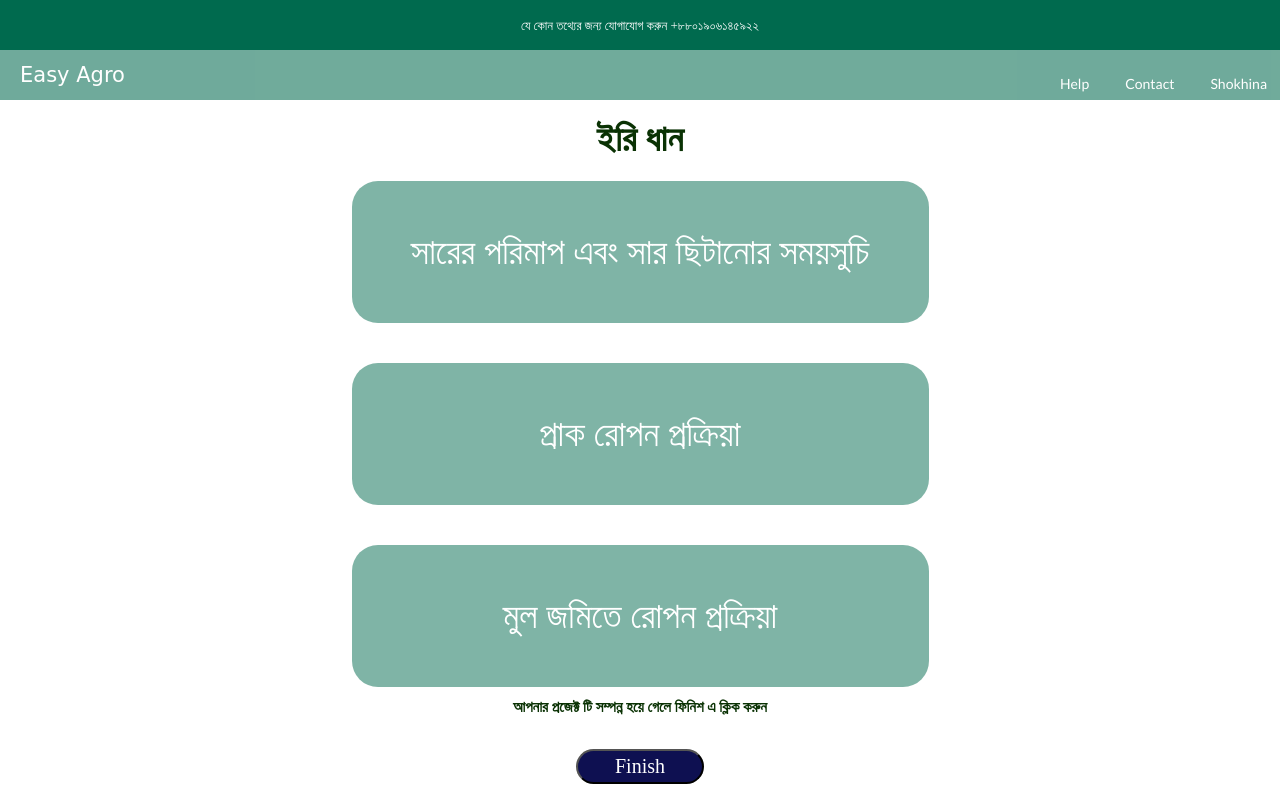
After one commit to devanamul/EasyAgro, a Django app: page /project/ in a window 1280 px wide. The commit adds this page. Run offline with Django 4.2, Linux system fonts and the light colour scheme.

Commit message:
model added successfully, project form donec project page done, huge bug fixed

```diff
--- /dev/null
+++ b/EasyAgro/EasyAgro/static/EasyAgro/project.css
@@ -0,0 +1,153 @@
+*{
+    margin: 0;
+    padding: 0;
+}
+
+body {
+	display: flex;
+	flex-direction: column;
+}
+
+.part1 {
+	position: absolute;
+	width: 1512px;
+	height: 50px;
+	top: 0px;
+	background: #006A4E;
+	display: flex;
+	justify-content: center;
+	align-items: center;
+}
+
+.part2 {
+	position: absolute;
+	width: 1512px;
+	height: 50px;
+	top: 50px;
+	background: rgba(0, 106, 78, 0.8);
+	opacity: 0.7;
+	/*box-shadow: 0px 4px 4px rgba(0, 0, 0, 0.25);*/
+	display: flex;
+	flex-direction: row;
+	justify-content: space-between;
+}
+
+.part3 {
+	position: absolute;
+	height: 700px;
+	background: #FFFFFF;
+	top: 100px;
+
+	background-size: cover;
+	display: flex;
+	flex-direction: column;
+	justify-content: center;
+	align-items: center;
+
+}
+
+.contact {
+	position: absolute;
+	width: 400px;
+	height: 15px;
+	font-family: 'Sans-serif';
+	font-style: normal;
+	font-weight: 400;
+	font-size: 13px;
+	line-height: 16px;
+	color: #FFFFFF;
+	text-align: center;
+}
+
+.header.item {
+	font-family: cursive;
+	align-items: center;
+	justify-content: center;
+	display: flex;
+	font-size: 1.5em;
+	color: #FFFFFF;
+	margin: 20px;
+}
+
+.ui.right.secondary.menu{
+	display: flex;
+	align-items: center;
+	justify-content: center;
+}
+
+.card {
+	width: 577px;
+	height: 142px;
+
+	background: rgba(0, 106, 78, 0.5);
+	border-radius: 26px;
+	display: flex;
+	justify-content: center;
+	align-items: center;
+	margin: 20px;
+}
+
+.card > a {
+	width: 461px;
+	height: 72px;
+
+	font-family: 'Sans-serif';
+	font-style: normal;
+	font-weight: 400;
+	font-size: 36px;
+	line-height: 44px;
+	text-align: center;
+	color: #FFFFFF;
+	display: flex;
+	justify-content: center;
+	align-items: center;
+}
+
+.porject {
+	width: 258px;
+	height: 44px;
+
+	font-family: 'Sans-serif';
+	font-style: normal;
+	font-weight: bold;
+	font-weight: 700;
+	font-size: 36px;
+	line-height: 44px;
+	/* identical to box height */
+
+	text-align: center;
+
+	color: #0A3204;
+}
+
+.finish {
+	width: 60%;
+	height: 6%;
+
+	font-family: 'Sans-serif';
+	font-style: normal;
+	font-weight: bold;
+	font-weight: 60%;
+	font-size: 15px;
+	line-height: 6%;
+	/* identical to box height */
+
+	text-align: center;
+
+	color: #0A3204;
+}
+
+.finish-btn {
+	width: 10%;
+	height: 5%;
+
+	background: rgba(12, 14, 79, 0.99);
+	border-radius: 26px;
+	font-family: 'Sans-serif';
+	font-style: normal;
+	font-weight: 7%;
+	font-size: 20px;
+	line-height: 4%;
+	text-align: center;
+	color: #FFFFFF;
+}
--- a/EasyAgro/EasyAgro/templates/EasyAgro/disease.html
+++ b/EasyAgro/EasyAgro/templates/EasyAgro/disease.html
@@ -24,10 +24,10 @@
 
 	<div class="part3" style="width: 100%;">
 		<div class="upload">
-			<form action="{% url 'Disease' %}" method="POST">
+			<form action="{% url 'Disease' %}" method="POST" enctype="multipart/form-data">
 			  {% csrf_token %}
 			  <label for="img">Select image:</label>
-			  <input type="file" id="img" name="image" accept="image/*">
+			  <input type="file" id="img" name="img" accept="image/*">
 			  <button name='submit' type="submit" class="submit-btn">রোগ নির্ণয় করুন</button>
 			</form>
 		</div>
--- /dev/null
+++ b/EasyAgro/EasyAgro/templates/EasyAgro/project.html
@@ -0,0 +1,42 @@
+<!DOCTYPE html>
+<html>
+<head>
+	<meta charset="utf-8">
+	<meta name="viewport" content="width=device-width, initial-scale=1">
+	<title>Easy Agro</title>
+	<link rel="stylesheet" href="https://cdnjs.cloudflare.com/ajax/libs/semantic-ui/2.4.1/semantic.min.css">
+	<link rel="stylesheet" type="text/css" href="../static/EasyAgro/project.css">
+</head>
+<body>
+	<div class="part1" style="width: 100%;">
+		<h8 class="contact">যে কোন তথ্যের জন্য যোগাযোগ করুন   +৮৮০১৯০৬১৪৫৯২২</h8>
+	</div>
+
+	<div class="part2" style="width: 100%;">
+		<div style="font-family: cursive;" class="header item">Easy Agro</div>
+
+		<div style="display: flex; align-items: center; justify-content: center;" class="ui right secondary menu">
+			<a style="color: white;" class="item" href="">Help</a>
+			<a style="color: white;" class="item" href="">Contact</a>
+			<a style="color: white;" class="item" href="">Shokhina</a>
+		</div>
+	</div>
+
+	<div class="part3" style="width: 100%;">
+		<label class="porject" for="">ইরি ধান</label>
+		<div class="card">
+			<a href="">সারের পরিমাপ এবং সার ছিটানোর সময়সুচি</a>
+		</div>
+
+		<div class="card">
+			<a href="">প্রাক রোপন প্রক্রিয়া</a>
+		</div>
+
+		<div class="card">
+			<a href="">মুল জমিতে রোপন প্রক্রিয়া</a>
+		</div>
+		<label class="finish" for="">আপনার প্রজেক্ট টি সম্পন্ন হয়ে গেলে ফিনিশ এ ক্লিক করুন</label>
+		<button class="finish-btn">Finish</button>
+	</div>
+</body>
+</html>
--- a/EasyAgro/EasyAgro/urls.py
+++ b/EasyAgro/EasyAgro/urls.py
@@ -23,5 +23,6 @@ urlpatterns = [
     path('signin/', views.signin, name = 'SignIn'),
     path('dashboard/', views.dashboard, name = 'Dashboard'),
     path('projectform/', views.projectForm, name = 'ProjectForm'),
-    path('diseaseidentification/', views.diseaseIdentification, name = 'Disease')
+    path('diseaseidentification/', views.diseaseIdentification, name = 'Disease'),
+    path('project/', views.Project, name = 'Project'),
 ]
--- a/EasyAgro/EasyAgro/views.py
+++ b/EasyAgro/EasyAgro/views.py
@@ -2,11 +2,16 @@ from django.shortcuts import render, redirect, HttpResponse
 from django.contrib.auth import authenticate, login, logout
 from django.contrib import messages
 from django.contrib.auth.models import User
+from .models import project, crops
+from django.core.files.storage import default_storage
+from django.conf import settings
 import numpy as np
 import cv2
 import tensorflow as tf
 import tensorflow_hub as hub
 import os
+from io import BytesIO
+# from models import classify
 
 def home(request):
 	return render(request, "EasyAgro/home.html")
@@ -51,11 +56,29 @@ def signin(request):
 
 
 def dashboard(request):
-	return render(request, "EasyAgro/dashboard.html")
+	u = request.user
+	projects = project.objects.filter(author=u)
+	return render(request, "EasyAgro/dashboard.html", {'projects': projects})
 
 def projectForm(request):
 	if request.method == 'GET':
 		return render(request, "EasyAgro/projectForm.html")
+	elif request.method == 'POST':
+		projectName = request.POST['projectName']
+		landSize = request.POST['landSize']
+		cropType = request.POST['CropType']
+		u = request.user
+
+		print(cropType)
+
+		crop = crops.objects.get(name = cropType)
+
+		newProject = project(author = u, crop = crop, name = projectName, area = landSize, status = 'Running')
+		newProject.save()
+		return redirect('ProjectForm')
+
+def Project(request):
+	return render(request, "EasyAgro/project.html")
 
 def diseaseIdentification(request):
 	if request.method == 'GET':
@@ -63,11 +86,14 @@ def diseaseIdentification(request):
 
 	elif request.method == 'POST':
 		os.environ['TF_CPP_MIN_LOG_LEVEL'] = '3'
-		model = tf.keras.models.load_model('models/my_model.h5', custom_objects={'KerasLayer':hub.KerasLayer})
+		model_path = os.path.join(os.path.dirname(__file__), 'models', 'my_model.h5')
+		model = tf.keras.models.load_model(model_path, custom_objects={'KerasLayer':hub.KerasLayer})
 
-		filename = request.FILES['image']
+		uploaded_image = request.FILES['img']
+		image_bytes = uploaded_image.read()
 
-		image = cv2.imread(filename)
+		image = cv2.imdecode(np.frombuffer(image_bytes, np.uint8), cv2.IMREAD_COLOR)
+		print(image.shape)
 		image = cv2.resize(image, (224, 224))
 		image = np.array(image) / 255.0
 		image = np.expand_dims(image, axis=0)
```
Also changed, not shown: EasyAgro/EasyAgro/classify.py (added, +49 -0 lines), EasyAgro/EasyAgro/models.py (+4 -3 lines), EasyAgro/EasyAgro/models/classify.py (+34 -13 lines), EasyAgro/EasyAgro/templates/EasyAgro/dashboard.html (+5 -91 lines), EasyAgro/EasyAgro/templates/EasyAgro/projectForm.html (+5 -4 lines), EasyAgro/EasyAgro/migrations/0008_postplantingprocess_time.py (added), EasyAgro/EasyAgro/migrations/0009_remove_postplantingprocess_time.py (added), EasyAgro/EasyAgro/migrations/0010_postplantingprocess_time.py (added), EasyAgro/EasyAgro/migrations/0011_remove_postplantingprocess_time.py (added), EasyAgro/EasyAgro/migrations/0012_project_name.py (added), EasyAgro/EasyAgro/migrations/0013_remove_project_currentk_remove_project_currentn_and_more.py (added), EasyAgro/db.sqlite3, 1 other file.
